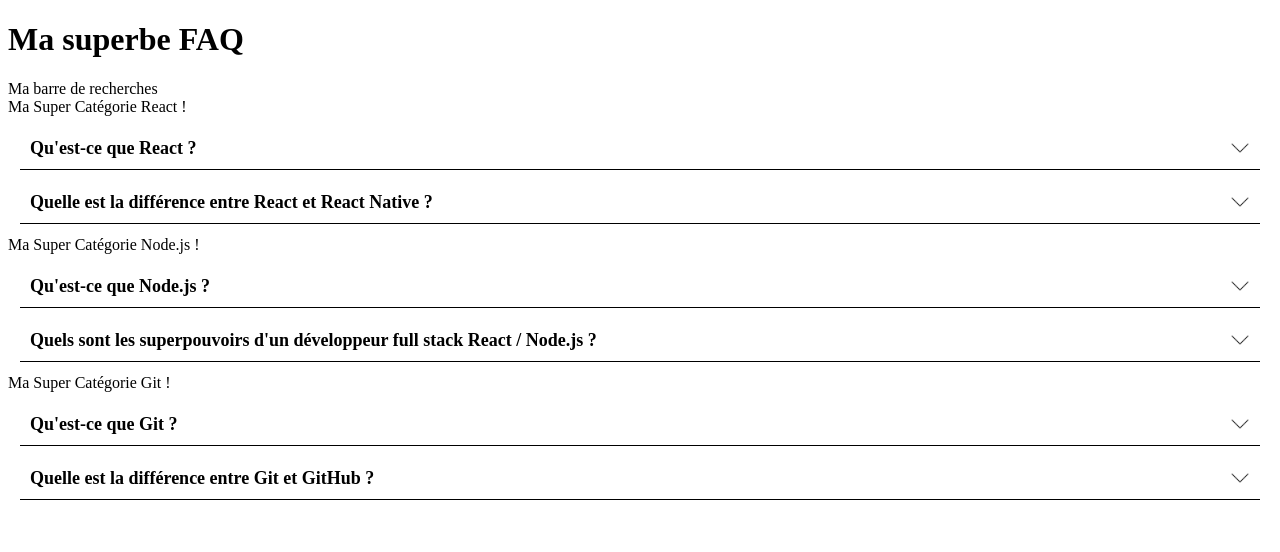
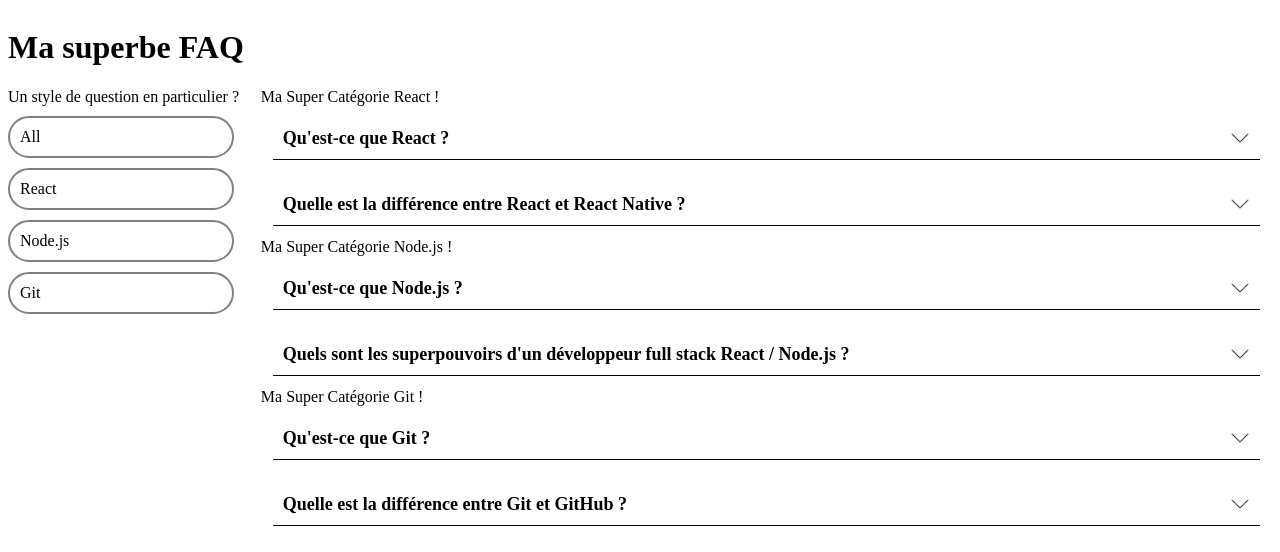
Before and after one commit to vbaudin/react-faq, a React (Create React App) app: page / in a window 1280 px wide. Shown: the top 552 px of the page. Built offline with nearby package versions, Linux system fonts and the light colour scheme.

Commit message:
feat: question filter created

```diff
--- a/src/components/FAQCat/FAQCat.jsx
+++ b/src/components/FAQCat/FAQCat.jsx
@@ -2,15 +2,17 @@
 
 import FAQItem from "../FAQItem/FAQItem";
 
-const FAQCat = ({ cat }) => {
+const FAQCat = ({ cat, category }) => {
   const { name, questions } = cat;
-  return (
+  return category === "All" || category === name ? (
     <>
       <div>{`Ma Super Catégorie ${name} !`}</div>
       {R.map((item) => {
         return <FAQItem key={item.id} item={item} />;
       }, questions)}
     </>
+  ) : (
+    ""
   );
 };
 
--- a/src/pages/App/App.jsx
+++ b/src/pages/App/App.jsx
@@ -1,18 +1,55 @@
-// import s from "./App.module.css";
+import React, { useState } from "react";
+import * as R from "ramda";
+
+import s from "./App.module.css";
 
 import Datas from "../../questions.json";
 import FAQCat from "../../components/FAQCat/FAQCat";
 
 function App() {
+  const [category, setCategory] = useState("All");
+
+  const categories = R.map(({ name }) => name, Datas);
+
   return (
-    <div className="App">
+    <div className={s.app}>
       <h1>Ma superbe FAQ</h1>
-      <div>Ma barre de recherches</div>
-      <div>
-        {Datas.map((cat) => {
-          console.log(cat);
-          return <FAQCat key={`${cat.id} ${cat.name}`} cat={cat} />;
-        })}
+      <div className={s.container}>
+        <div className={s.aside}>
+          <span>Un style de question en particulier ?</span>
+          <span
+            className={s.cat_button}
+            onClick={() => {
+              setCategory("All");
+            }}
+          >
+            All
+          </span>
+          {R.map((cat) => {
+            return (
+              <span
+                key={cat + "btn"}
+                className={s.cat_button}
+                onClick={() => {
+                  setCategory(cat);
+                }}
+              >
+                {cat}
+              </span>
+            );
+          }, categories)}
+        </div>
+        <div className={s.content}>
+          {R.map((cat) => {
+            return (
+              <FAQCat
+                key={`${cat.id} ${cat.name}`}
+                cat={cat}
+                category={category}
+              />
+            );
+          }, Datas)}
+        </div>
       </div>
     </div>
   );
--- a/src/pages/App/App.module.css
+++ b/src/pages/App/App.module.css
@@ -1,3 +1,29 @@
-.test {
-  background: red;
+.app {
+  display: flex;
+  flex-direction: column;
 }
+
+.container {
+  display: flex;
+  flex: 1;
+}
+
+.aside {
+  display: flex;
+  flex-direction: column;
+  flex: 1;
+  row-gap: 10px;
+}
+
+.content {
+  display: flex;
+  flex-direction: column;
+  flex: 4;
+}
+
+.cat_button {
+  width: 80%;
+  padding: 10px;
+  border: 2px grey solid;
+  border-radius: 25px;
+}
```
